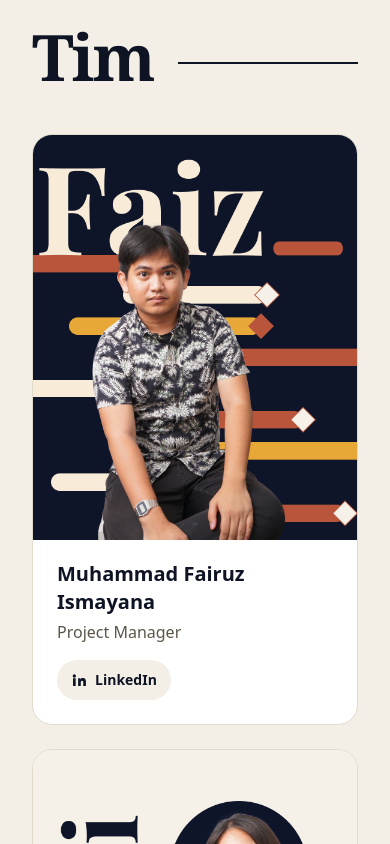
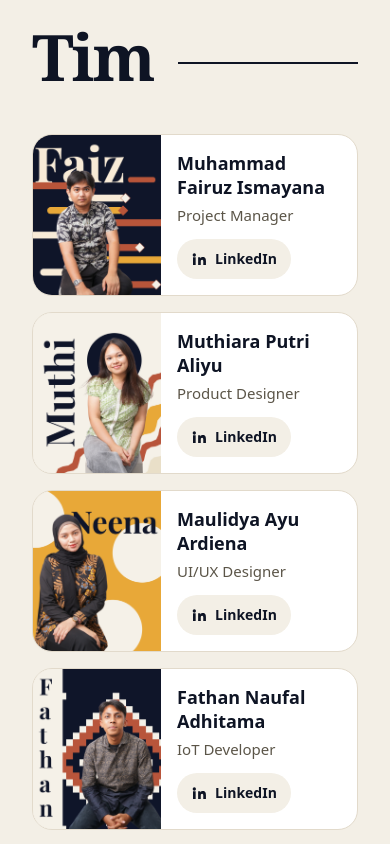
Before and after one commit to edgyneers/company-website, an Astro site: page /id/about in a window 390 px wide. Shown: the part 2620-3464 px from the top of the page. Built offline with nearby package versions, Linux system fonts and the light colour scheme; Astro itself is replaced by a stand-in of ours; a web font is replaced by a local one.

Commit message:
ui: mobile layout for team members

```diff
--- a/src/components/AboutPage.astro
+++ b/src/components/AboutPage.astro
@@ -51,23 +51,24 @@ const memberLink =
 
   <section class="wrap py-28" aria-labelledby="team-title">
     <div class="rule-heading mb-12"><h2 id="team-title">{a.teamTitle}</h2></div>
-    <ul class="m-0 grid list-none grid-cols-[repeat(auto-fill,minmax(300px,1fr))] gap-6 p-0">
+    <!-- Phone: photo left, info right. From sm up: photo on top. -->
+    <ul class="m-0 grid list-none grid-cols-1 gap-4 p-0 sm:grid-cols-2 sm:gap-6 lg:grid-cols-3">
       {team.map((m) => (
-        <li class="flex flex-col overflow-hidden rounded-[20px] border border-line bg-white">
+        <li class="flex flex-row overflow-hidden rounded-[20px] border border-line bg-white sm:flex-col">
           <Image
             src={m.photo}
             alt={m.name}
-            widths={[360, 540, 720]}
-            sizes="(max-width: 700px) 90vw, (max-width: 1100px) 45vw, 360px"
+            widths={[256, 360, 540, 720]}
+            sizes="(max-width: 639px) 128px, (max-width: 1023px) 45vw, 360px"
             format="webp"
             quality={80}
             loading="lazy"
-            class="block aspect-[1080/1350] h-auto w-full bg-sand object-cover"
+            class="block aspect-[1080/1350] h-auto w-32 shrink-0 self-start bg-sand object-cover sm:w-full"
           />
-          <div class="flex flex-col gap-1 px-6 pt-5 pb-6">
-            <h3 class="m-0 text-xl font-bold">{m.name}</h3>
-            <p class="m-0 text-muted">{m.role[lang]}</p>
-            <div class="mt-3 flex flex-wrap gap-2">
+          <div class="flex min-w-0 flex-col justify-center gap-1 p-4 sm:justify-start sm:px-6 sm:pt-5 sm:pb-6">
+            <h3 class="m-0 text-lg leading-snug font-bold sm:text-xl">{m.name}</h3>
+            <p class="m-0 text-[15px] text-muted sm:text-base">{m.role[lang]}</p>
+            <div class="mt-2 flex flex-wrap gap-2 sm:mt-3">
               <a href={m.linkedin} rel="noopener" aria-label={`${m.name} — LinkedIn`} class={memberLink}>
                 <svg aria-hidden="true" width="16" height="16" viewBox="0 0 24 24" fill="currentColor"><path d="M4.98 3.5a2.5 2.5 0 1 1 0 5 2.5 2.5 0 0 1 0-5ZM3 9.5h4V21H3V9.5Zm7 0h3.8v1.6h.05c.53-1 1.83-2.05 3.77-2.05 4.03 0 4.78 2.65 4.78 6.1V21h-4v-5.2c0-1.24-.02-2.84-1.73-2.84-1.73 0-2 1.35-2 2.75V21h-4V9.5Z" /></svg>
                 LinkedIn
```
